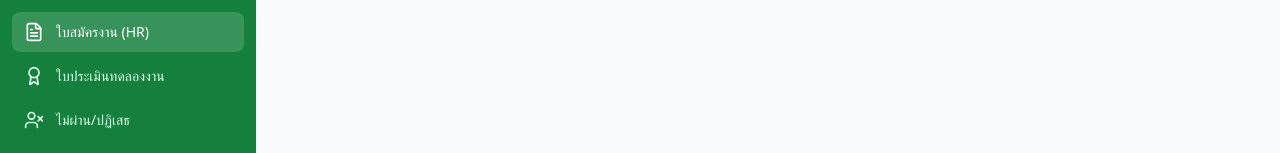
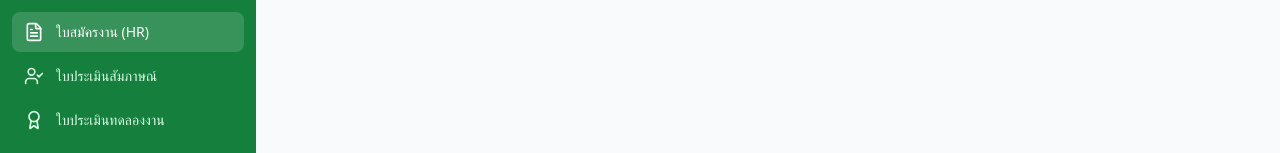
Before and after one commit to preeyapron280745-ctrl/hr-web, a Next.js app: page /hr/applications/1 in a window 1280 px wide. Shown: the part 374-527 px from the top of the page. Built offline with nearby package versions, Linux system fonts and the light colour scheme; no server answers; the database is empty.

Commit message:
Allow HR/Admin to access ใบประเมินสัมภาษณ์ via /manager/interview-eval

```diff
--- a/src/app/(admin)/layout.tsx
+++ b/src/app/(admin)/layout.tsx
@@ -22,7 +22,7 @@ const adminMenuItems: MenuItem[] = [
   { label: "ตำแหน่งงาน", href: "/hr/postings", icon: Briefcase },
   { label: "ใบสมัครทั้งหมด", href: "/hr/applications", icon: FileText },
   { label: "ข้อมูล Resume", href: "/hr/resume-data", icon: FileSearch },
-  { label: "ใบประเมินสัมภาษณ์", href: "/hr/interviews", icon: UserCheck },
+  { label: "ใบประเมินสัมภาษณ์", href: "/manager/interview-eval", icon: UserCheck },
   { label: "ใบประเมินทดลองงาน", href: "/hr/probation", icon: Award },
   { label: "ไม่ผ่าน/ปฏิเสธ", href: "/hr/rejected", icon: UserX },
   { label: "ตั้งค่าระบบ", href: "/admin/settings", icon: Settings },
--- a/src/app/(hr)/layout.tsx
+++ b/src/app/(hr)/layout.tsx
@@ -9,6 +9,7 @@ import {
   Briefcase,
   ClipboardList,
   Award,
+  UserCheck,
   UserX,
   Inbox,
 } from "lucide-react";
@@ -21,6 +22,7 @@ const hrMenuItems: MenuItem[] = [
   { label: "ตำแหน่งงาน", href: "/hr/postings", icon: Briefcase },
   { label: "Form ใบสมัคร", href: "/apply", icon: ClipboardList },
   { label: "ใบสมัครงาน (HR)", href: "/hr/applications", icon: FileText },
+  { label: "ใบประเมินสัมภาษณ์", href: "/manager/interview-eval", icon: UserCheck },
   { label: "ใบประเมินทดลองงาน", href: "/hr/probation", icon: Award },
   { label: "ไม่ผ่าน/ปฏิเสธ", href: "/hr/rejected", icon: UserX },
 ];
--- a/src/middleware.ts
+++ b/src/middleware.ts
@@ -43,9 +43,9 @@ export async function middleware(request: NextRequest) {
     }
   }
 
-  // /manager/* requires MANAGER or ADMIN
+  // /manager/* requires MANAGER, HR, or ADMIN (HR/ADMIN see all, Manager filtered by dept)
   if (pathname.startsWith("/manager")) {
-    if (!["MANAGER", "ADMIN"].includes(role)) {
+    if (!["MANAGER", "HR", "ADMIN"].includes(role)) {
       return NextResponse.redirect(new URL("/unauthorized", request.url));
     }
   }
```
